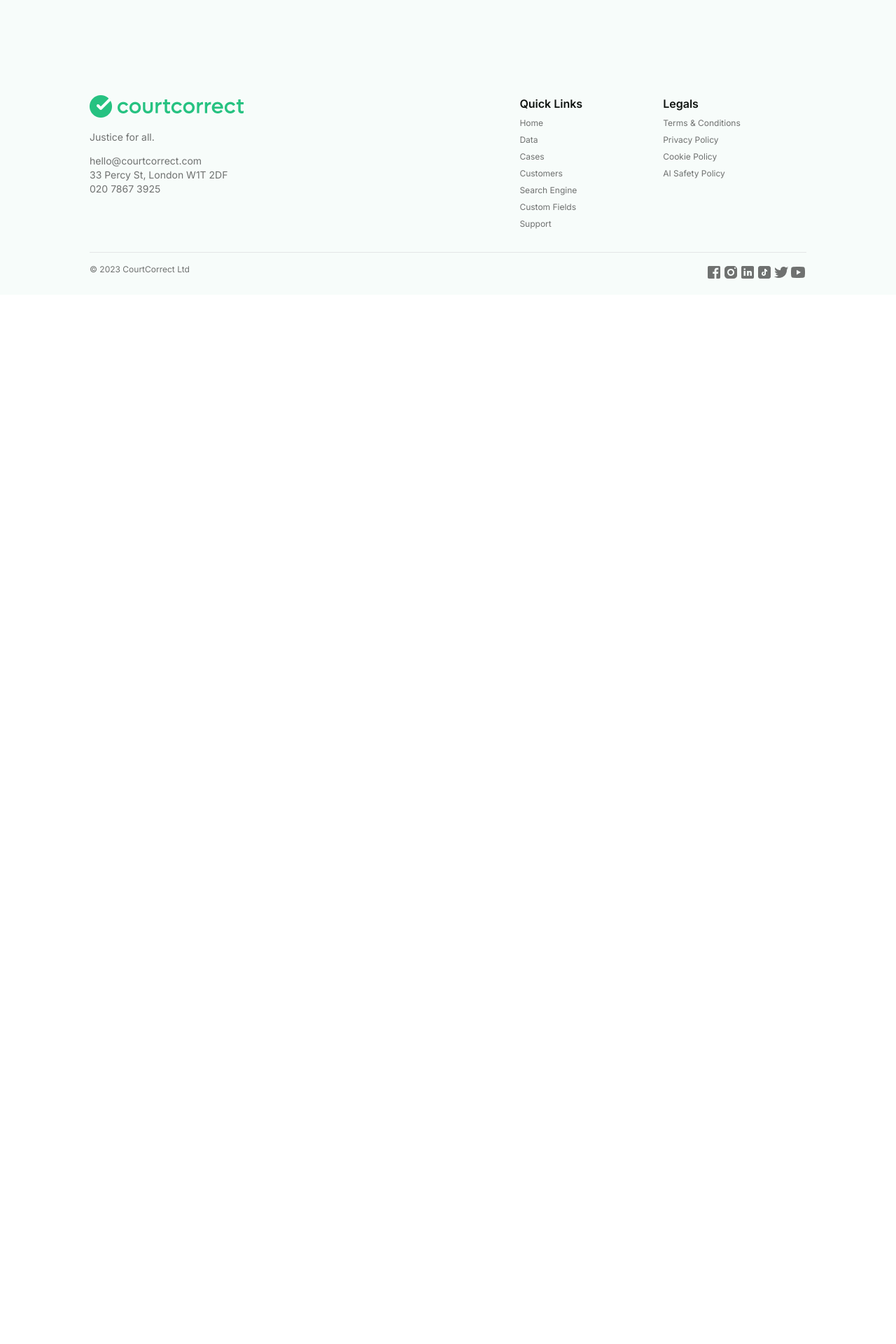
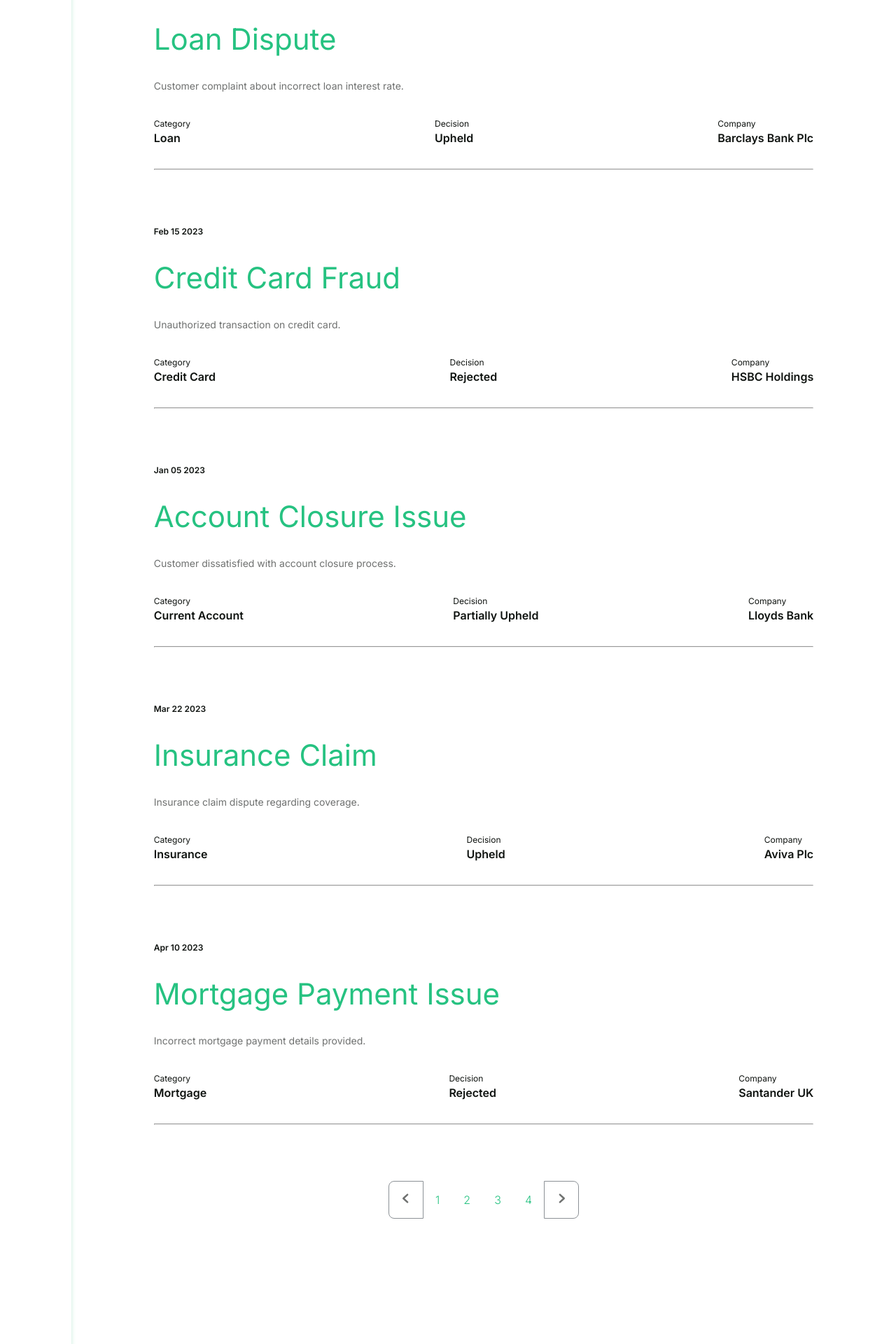
Before and after one commit to mtkwebdev/cc-mk-frontend-takehome-task, a React (Create React App) app: page / in a window 1280 px wide. Shown: the part 820-2740 px from the top of the page at 70% size. Before the commit the page ends 1241 px from the top, so only its background shows below. Built offline with nearby package versions, Linux system fonts and the light colour scheme.

Commit message:
Bug Fixes: pagination page buttons

```diff
--- a/src/components/common/Pagination/styles.js
+++ b/src/components/common/Pagination/styles.js
@@ -2,7 +2,7 @@ import styled from "styled-components";
 import { COLOURS } from "../../../enums/colours";
 export const PaginationContainer = styled.div`
   display: flex;
-
+  justify-content: center;
   & button {
     padding: 1rem;
     border: none;
--- a/src/components/features/SearchEngine/Filters/index.js
+++ b/src/components/features/SearchEngine/Filters/index.js
@@ -5,7 +5,6 @@ import InputField from "../../../common/InputField/index.js";
 import Dropdown from "../../../common/Dropdown";
 import Button from "../../../common/Button";
 import Text from "../../../common/Text";
-import Pagination from "../../../common/Pagination";
 
 import { COLOURS } from "../../../../enums/colours";
 
@@ -78,7 +77,6 @@ const SearchEngineFilters = () => {
 
   return (
     <S.SearchEngineFilters>
-      <Pagination />
       <S.SearchBarFilter>
         <InputField
           placeholder="Search"
--- a/src/components/features/SearchEngine/index.js
+++ b/src/components/features/SearchEngine/index.js
@@ -2,6 +2,7 @@ import * as S from "./styles";
 import Text from "../../common/Text";
 import SearchEngineFilters from "./Filters";
 import SearchEngineResults from "./Results";
+import Pagination from "../../common/Pagination";
 
 const SearchEngine = () => {
   return (
@@ -16,6 +17,8 @@ const SearchEngine = () => {
 
       <SearchEngineFilters />
       <SearchEngineResults />
+
+      <Pagination />
     </S.SearchEngine>
   );
 };
--- a/src/components/features/SearchEngine/searchEngineSlice.js
+++ b/src/components/features/SearchEngine/searchEngineSlice.js
@@ -127,6 +127,7 @@ const searchEngineSlice = createSlice({
         state.searchResults = [...action.payload];
         state.filteredSearchResults = [...state.searchResults];
         state.searchResultsCount = state.searchResults.length;
+        state.pagination.totalPages = Math.floor(state.searchResultsCount / state.pagination.pageSize.value); // e.g.   5 / 20 = 4 pages
       })
       .addCase(getMockCategoriesList.fulfilled, (state, action) => {
         state.categoriesList = [...action.payload];
--- a/src/components/layout/DashboardLayout/styles.js
+++ b/src/components/layout/DashboardLayout/styles.js
@@ -3,7 +3,8 @@ import styled from "styled-components";
 export const DashboardLayout = styled.div`
   display: flex;
   flex-direction: column;
-  height: 100vh;
+  height: max-content;
   overflow-y: auto;
   overflow-x: hidden;
+  padding-bottom: 15rem;
 `;
--- a/src/components/layout/Footer/styles.js
+++ b/src/components/layout/Footer/styles.js
@@ -13,7 +13,7 @@ export const FooterContent = styled.div`
   grid-template-columns: 3fr 1fr 1fr;
   grid-template-rows: auto;
   width: 80%;
-  margin: auto auto 1rem auto;
+  margin: auto auto auto;
   height: auto;
   padding-bottom: 2rem;
   border-bottom: 1px solid ${COLOURS.borders.subdued};
```
